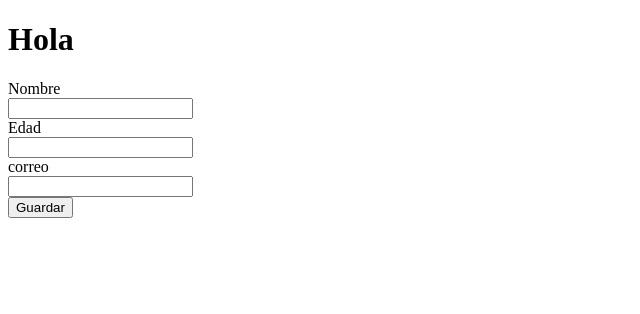
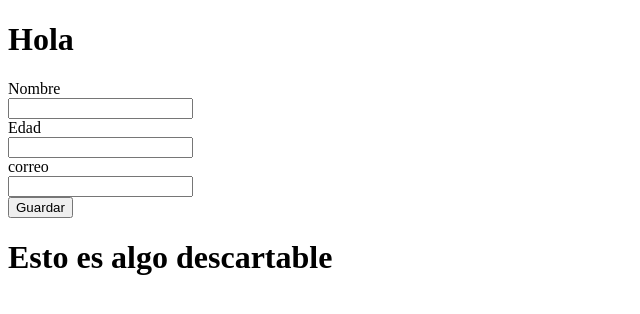
Before and after one commit to AnthonyQQfwd-lab/GestionDeProductos-, a website with bundled scripts: page public/pages/index.html in a window 1280 px wide. Shown: the whole page, without its empty margins (0-640 px from the left). Built offline with nearby package versions, Linux system fonts and the light colour scheme; data requests are answered from the project's data file.

Commit message:
Esto es una prueba

```diff
--- a/public/pages/index.html
+++ b/public/pages/index.html
@@ -16,7 +16,7 @@
     <input id="correo" type="text"><br/>
 
     <button id="guardar">Guardar</button>
-
+    <h1>Esto es algo descartable</h1>
     <script type="module" src="../js/index.js"></script>
 </body>
 </html>
```
